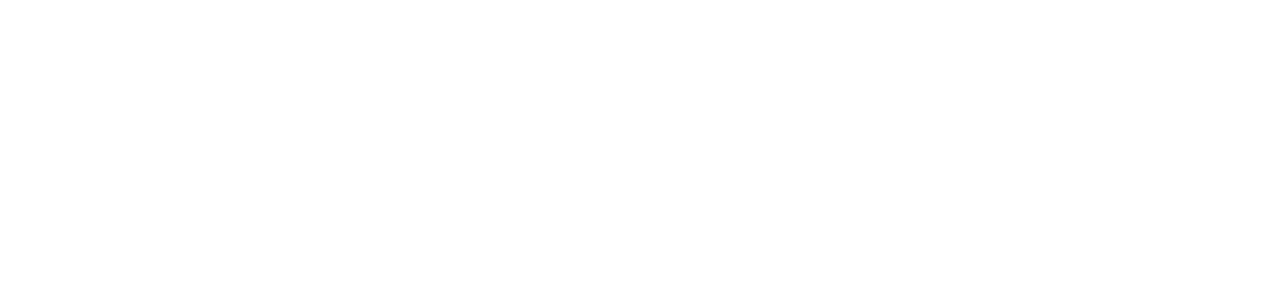
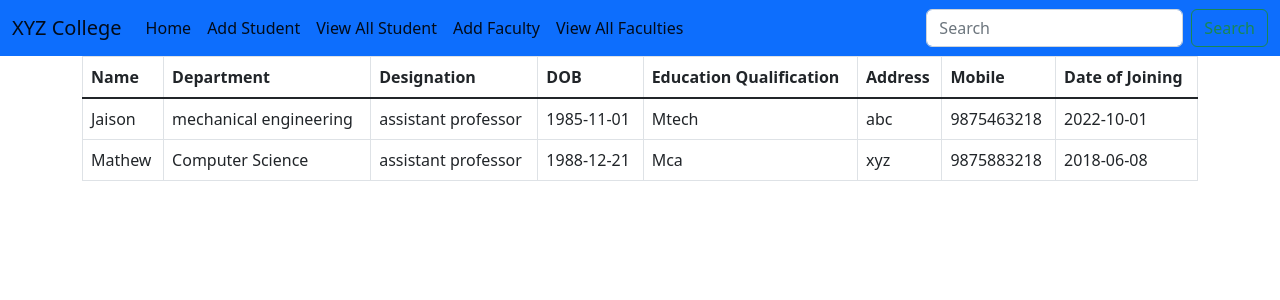
Before and after one commit to SANDHRAMARIYA/XYZ_College, an Angular app: page /viewfaculty in a window 1280 px wide. Before the commit this address led to /. Shown: the top 300 px of the page. Built offline with nearby package versions, Linux system fonts and the light colour scheme.

Commit message:
viewfacl

```diff
--- /dev/null
+++ b/src/app/viewallfacul/viewallfacul.component.html
@@ -0,0 +1,40 @@
+<app-navbar></app-navbar>
+
+
+<div class="container">
+        <div class="row">
+            <div class="col col-12 col-sm-12 col-md-12 col-lg-12 col-xl-12 col-xxl-12">
+
+                <table class="table table-bordered table-stripped-coloumns">
+                    <thead>
+                      <tr>
+                        <th scope="col">Name</th>
+                        <th scope="col">Department</th>
+                        <th scope="col">Designation</th>
+                        <th scope="col">DOB</th>
+                        <th scope="col">Education Qualification</th>
+                        <th scope="col">Address</th>
+                        <th scope="col">Mobile</th>
+                        <th scope="col">Date of Joining</th>
+                      </tr>
+                    </thead>
+                    <tbody class="table-group-divider">
+                      <tr *ngFor="let i of facultyData">
+                        <td>{{i.name}}</td>
+                        <td>{{i.department}}</td>
+                        <td>{{i.designation}}</td>
+                        <td>{{i.dob}}</td>
+                        <td>{{i.education}}</td>
+                        <td>{{i.address}}</td>
+                        <td>{{i.mobile}}</td>
+                        <td>{{i.doj}}</td>
+                      </tr>
+
+                    </tbody>
+                  </table>
+
+
+            </div>
+        </div>
+
+</div>
--- /dev/null
+++ b/src/app/viewallfacul/viewallfacul.component.ts
@@ -0,0 +1,23 @@
+import { Component, OnInit } from '@angular/core';
+
+@Component({
+  selector: 'app-viewallfacul',
+  templateUrl: './viewallfacul.component.html',
+  styleUrls: ['./viewallfacul.component.css']
+})
+export class ViewallfaculComponent implements OnInit {
+
+  constructor() { }
+
+  facultyData:any=[
+    {"name":"Jaison","department":"mechanical engineering","designation":"assistant professor","dob":"1985-11-01","education":"Mtech","address":"abc","mobile":"9875463218","doj":"2022-10-01"},
+    {"name":"Mathew","department":"Computer Science","designation":"assistant professor","dob":"1988-12-21","education":"Mca","address":"xyz","mobile":"9875883218","doj":"2018-06-08"}
+
+
+  ]
+
+
+  ngOnInit(): void {
+  }
+
+}
```
Also changed, not shown: src/app/app.module.ts (+6 -1 lines), src/app/viewallfacul/viewallfacul.component.css (added).
